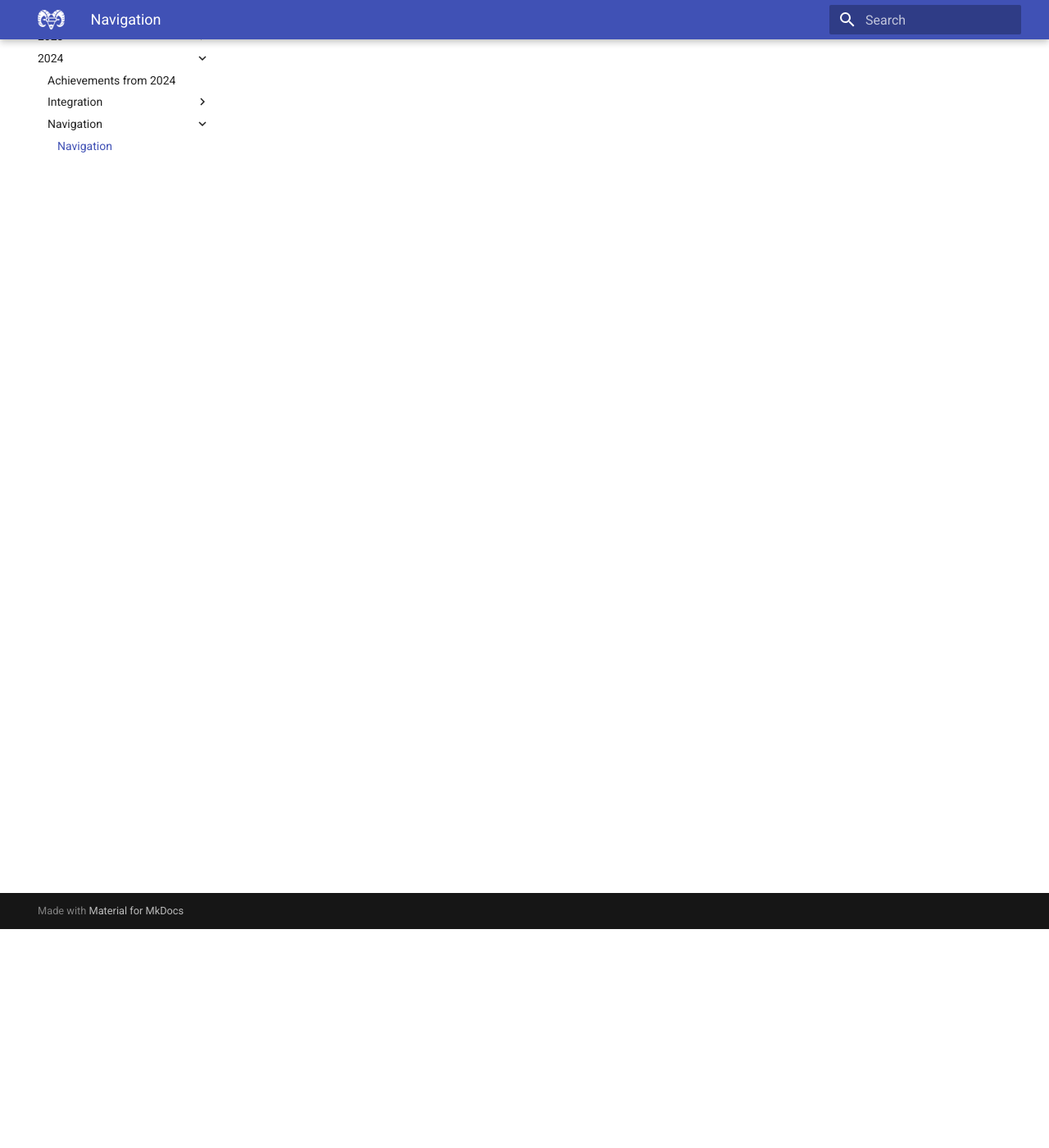
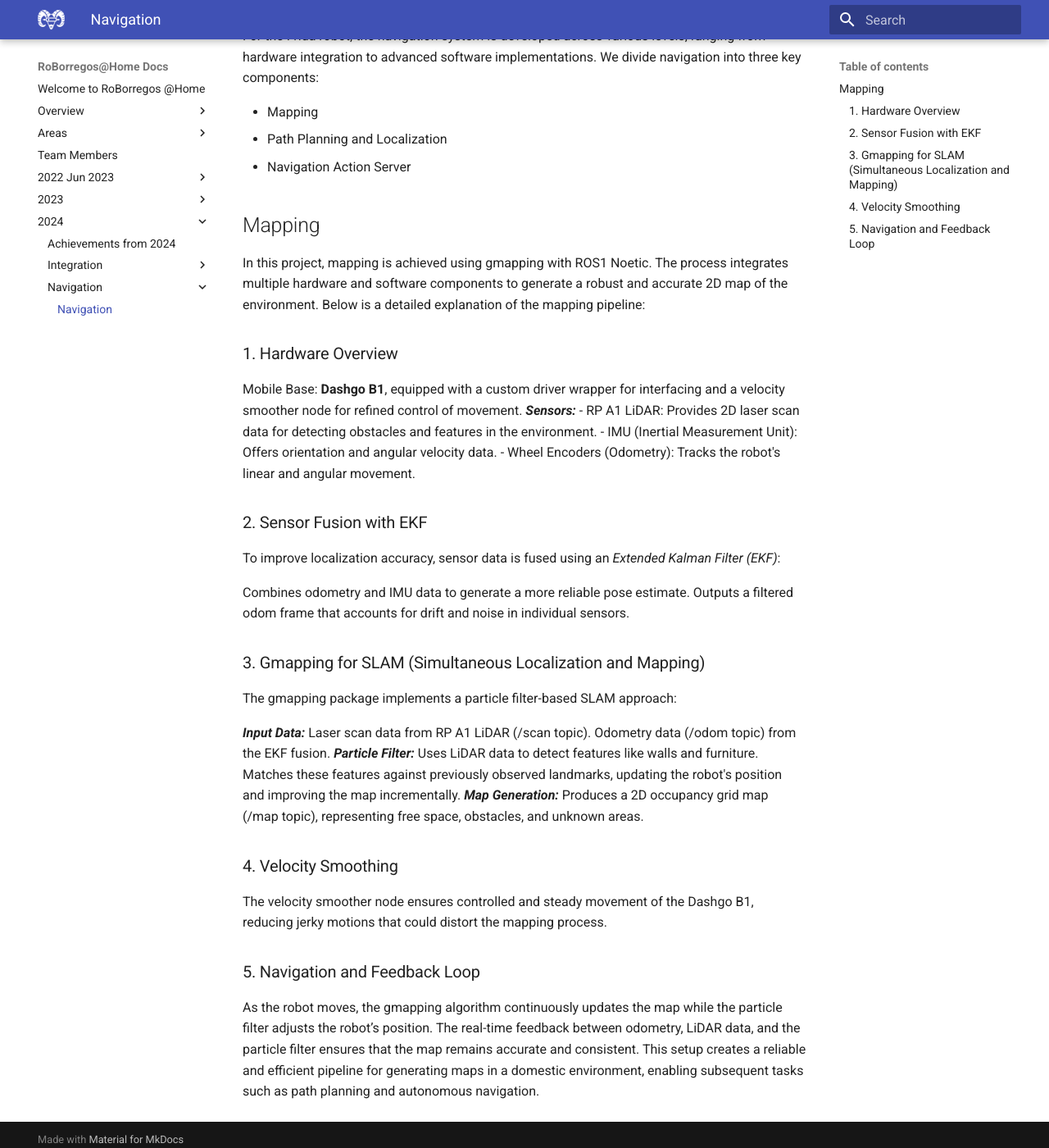
Before and after one commit to RoBorregos/Home-Docs, an MkDocs documentation site: the page built from docs/2024/Navigation/index.md, in a window 1280 px wide and 1400 px high, scrolled down 267 px. Shown: the whole window at 82% size. Built offline with MkDocs 1.6.1 and Material for MkDocs 9.7.7, drawn with Linux system fonts in a browser that asks for light colours; some of the changed text lies outside the part shown.

Commit message:
Added first lookups

```diff
--- a/docs/2024/Navigation/index.md
+++ b/docs/2024/Navigation/index.md
@@ -1 +1,45 @@
 # Navigation
+Navigation in mobile robots refers to the ability of a robot to move autonomously within its environment, reach designated goals, avoid obstacles, and optimize its path. This process involves several components and technologies, including localization, path planning, and motion control.
+
+For the Frida robot, the navigation system is developed across various levels, ranging from hardware integration to advanced software implementations. We divide navigation into three key components:
+
+- Mapping
+- Path Planning and Localization
+- Navigation Action Server
+
+## Mapping
+
+In this project, mapping is achieved using gmapping with ROS1 Noetic. The process integrates multiple hardware and software components to generate a robust and accurate 2D map of the environment. Below is a detailed explanation of the mapping pipeline:
+
+### 1. Hardware Overview
+Mobile Base: **Dashgo B1**, equipped with a custom driver wrapper for interfacing and a velocity smoother node for refined control of movement.
+***Sensors:***
+- RP A1 LiDAR: Provides 2D laser scan data for detecting obstacles and features in the environment.
+- IMU (Inertial Measurement Unit): Offers orientation and angular velocity data.
+- Wheel Encoders (Odometry): Tracks the robot's linear and angular movement.
+
+### 2. Sensor Fusion with EKF
+To improve localization accuracy, sensor data is fused using an *Extended Kalman Filter (EKF)*:
+
+Combines odometry and IMU data to generate a more reliable pose estimate.
+Outputs a filtered odom frame that accounts for drift and noise in individual sensors.
+
+### 3. Gmapping for SLAM (Simultaneous Localization and Mapping)
+The gmapping package implements a particle filter-based SLAM approach:
+
+***Input Data:***
+Laser scan data from RP A1 LiDAR (/scan topic).
+Odometry data (/odom topic) from the EKF fusion.
+***Particle Filter:***
+Uses LiDAR data to detect features like walls and furniture.
+Matches these features against previously observed landmarks, updating the robot's position and improving the map incrementally.
+***Map Generation:***
+Produces a 2D occupancy grid map (/map topic), representing free space, obstacles, and unknown areas.
+
+### 4. Velocity Smoothing
+The velocity smoother node ensures controlled and steady movement of the Dashgo B1, reducing jerky motions that could distort the mapping process.
+
+### 5. Navigation and Feedback Loop
+As the robot moves, the gmapping algorithm continuously updates the map while the particle filter adjusts the robot’s position.
+The real-time feedback between odometry, LiDAR data, and the particle filter ensures that the map remains accurate and consistent.
+This setup creates a reliable and efficient pipeline for generating maps in a domestic environment, enabling subsequent tasks such as path planning and autonomous navigation.
```
